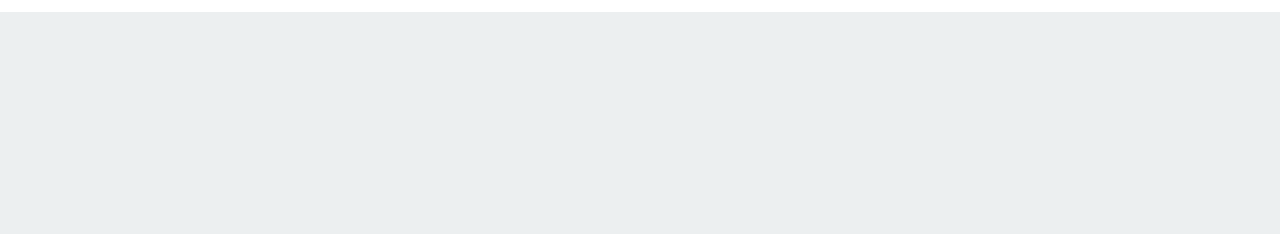
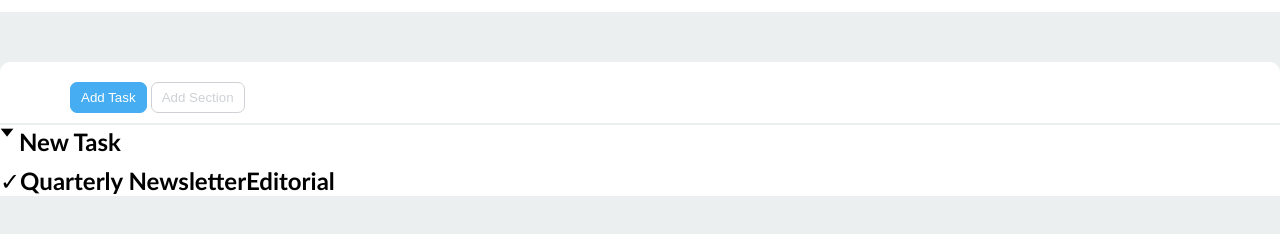
Before and after one commit to alessandrodamato/html-css-toboolist, a plain HTML site: page index.html in a window 1280 px wide. Shown: the part 78-312 px from the top of the page. Drawn offline with Linux system fonts and the light colour scheme.

Commit message:
[add] main div.add-buttons e cominciato div.list

```diff
--- a/assets/style/style.css
+++ b/assets/style/style.css
@@ -6,6 +6,7 @@
 
 body{
   background-color: rgb(236, 239, 240);
+  font-family: 'Trebuchet MS', 'Lucida Sans Unicode', 'Lucida Grande', 'Lucida Sans', Arial, sans-serif;
 }
 
 .container{
@@ -14,11 +15,14 @@ body{
   margin-top: 50px;
 }
 
+header, .add-buttons, #add-section, .list{
+  background-color: white;
+}
+
 /* header */
 
 header{
   height: 90px;
-  background-color: white;
   position: relative;
 }
 
@@ -29,7 +33,6 @@ header img{
 
 h1{
   font-size: 50px;
-  font-family: 'Trebuchet MS', 'Lucida Sans Unicode', 'Lucida Grande', 'Lucida Sans', Arial, sans-serif;
   display: inline-block;
   position: absolute;
   top: 50%;
@@ -38,6 +41,36 @@ h1{
 
 /* main */
 
-section{
-  background-color: white;
+.add-buttons{
+  border-top-right-radius: 10px;
+  border-top-left-radius: 10px;
+  margin-bottom: 2px;
 }
+
+main section .add-buttons input{
+  padding: 7px 10px;
+  border-radius: 7px;
+  margin: 20px 0 10px;
+}
+
+#add-task{
+  border: 1px solid rgb(70, 173, 242);
+  background-color: rgb(70, 173, 242);
+  color: white;
+  margin-left: 70px;
+}
+
+#add-section{
+  border: 1px solid rgb(206, 210, 214);
+  color: rgb(206, 210, 214);
+}
+
+.list{
+
+}
+
+main section .list ul{
+  list-style: none;
+  font-size: 24px;
+  font-weight: bold;
+}
--- a/index.html
+++ b/index.html
@@ -16,6 +16,19 @@
   <main>
     <section class="container">
 
+      <div class="add-buttons">
+        <input id="add-task" type="button" value="Add Task">
+        <input id="add-section" type="button" value="Add Section">
+      </div>
+
+      <div class="list">
+        <ul>&#129171; New Task
+          <li>
+            <strong>&check;</strong><span>Quarterly Newsletter</span><span>Editorial</span>
+          </li>
+        </ul>
+      </div>
+
     </section>
   </main>
 
```
